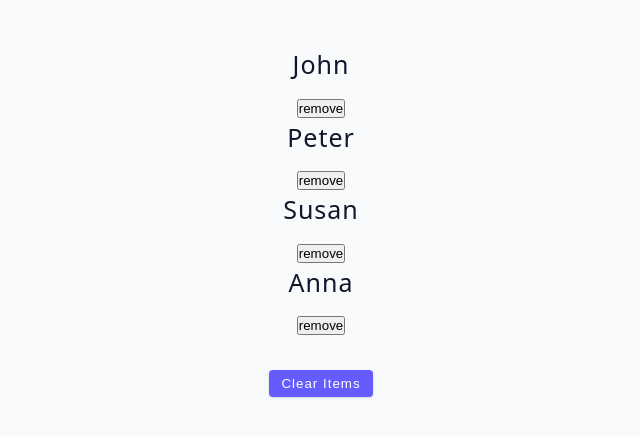
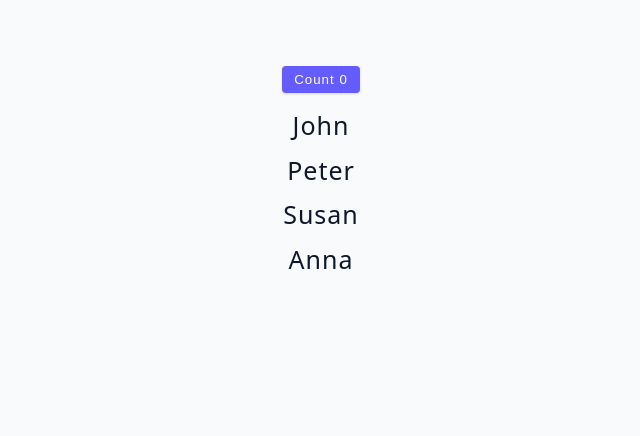
Before and after one commit to aleksandarPaytalov/03-advanced-react, a React (Vite) app: page / in a window 1280 px wide. Shown: the top 436 px of the page, without its empty margins (319-959 px from the left). Built offline with nearby package versions, Linux system fonts and the light colour scheme.

Commit message:
application performance exercise - lower state

```diff
--- a/src/App.jsx
+++ b/src/App.jsx
@@ -1,4 +1,4 @@
-import Starter from "./tutorial/10-useReducer/starter/01-useReducer";
+import Starter from "./tutorial/11-performance/starter/01-lower-state/index";
 
 function App() {
   return (
--- /dev/null
+++ b/src/tutorial/11-performance/starter/01-lower-state/Counter.jsx
@@ -0,0 +1,18 @@
+import { useState } from "react";
+
+const Counter = () => {
+  const [count, setCount] = useState(0);
+
+  return (
+    <div>
+      <button
+        className="btn"
+        onClick={() => setCount(count + 1)}
+        style={{ marginBottom: "1rem" }}
+      >
+        count {count}
+      </button>
+    </div>
+  );
+};
+export default Counter;
--- a/src/tutorial/11-performance/starter/01-lower-state/index.jsx
+++ b/src/tutorial/11-performance/starter/01-lower-state/index.jsx
@@ -1,19 +1,13 @@
-import { useState } from 'react';
-import { data } from '../../../../data';
-import List from './List';
+import { useState } from "react";
+import { data } from "../../../../data";
+import List from "./List";
+import Counter from "./Counter";
 const LowerState = () => {
   const [people, setPeople] = useState(data);
-  const [count, setCount] = useState(0);
 
   return (
-    <section>
-      <button
-        className='btn'
-        onClick={() => setCount(count + 1)}
-        style={{ marginBottom: '1rem' }}
-      >
-        count {count}
-      </button>
+    <section style={{ marginTop: "4rem", textAlign: "center" }}>
+      <Counter />
       <List people={people} />
     </section>
   );
```
